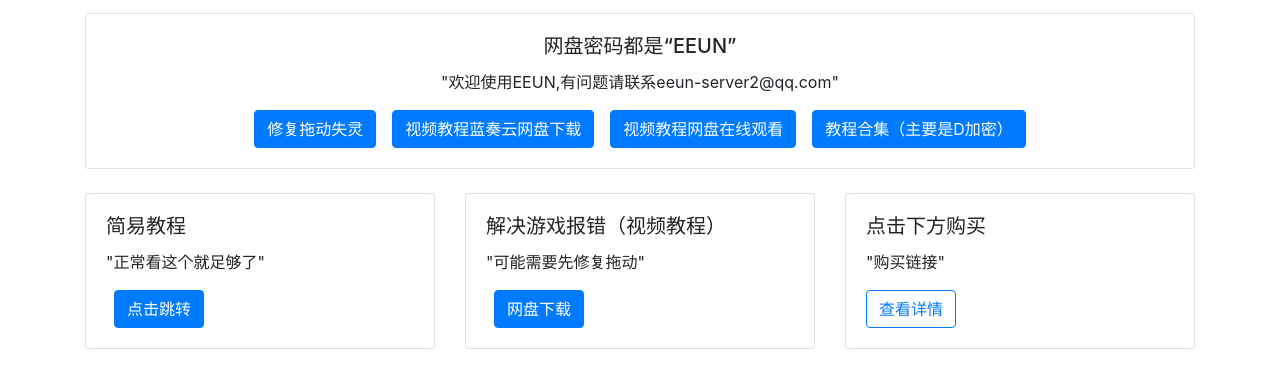
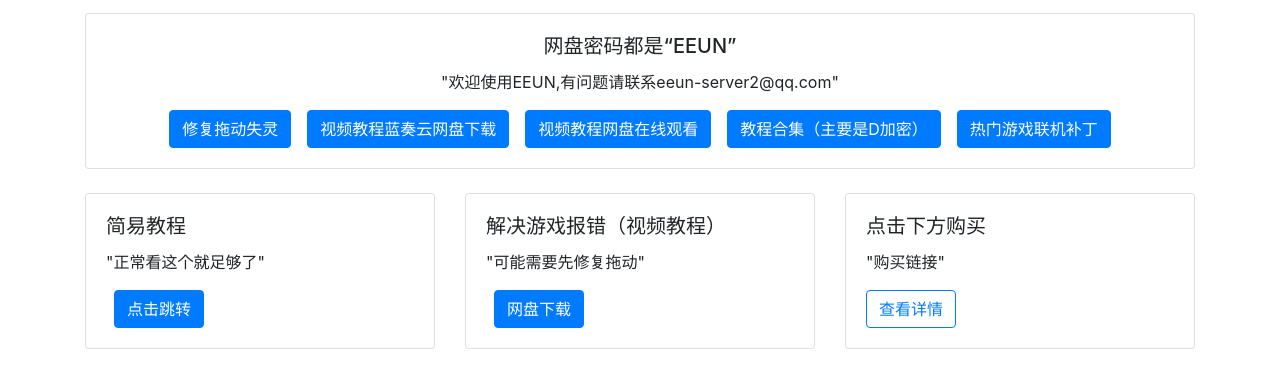
Before and after one commit to EEUNLOCK/usage, a plain HTML site: page index.html in a window 1280 px wide. Shown: the part 187-574 px from the top of the page. Drawn offline with nearby package versions, Linux system fonts and the light colour scheme.

Commit message:
Update index.html

```diff
--- a/index.html
+++ b/index.html
@@ -25,6 +25,7 @@
                     <a href="https://wwzh.lanzoup.com/b00ef73guh" target="_blank" class="btn btn-primary mx-2">视频教程蓝奏云网盘下载</a>
                     <a href="https://pan.xiaoqiu.in/s/qJ2h5" target="_blank" class="btn btn-primary mx-2">视频教程网盘在线观看</a>
                     <a href="https://www.kdocs.cn/l/ci3JQEH3adhl" target="_blank" class="btn btn-primary mx-2">教程合集（主要是D加密）</a>
+                    <a href="https://wwzh.lanzoup.com/b00eeq1chg" target="_blank" class="btn btn-primary mx-2">热门游戏联机补丁</a>
                 </div>
             </div>
         </div>
```
